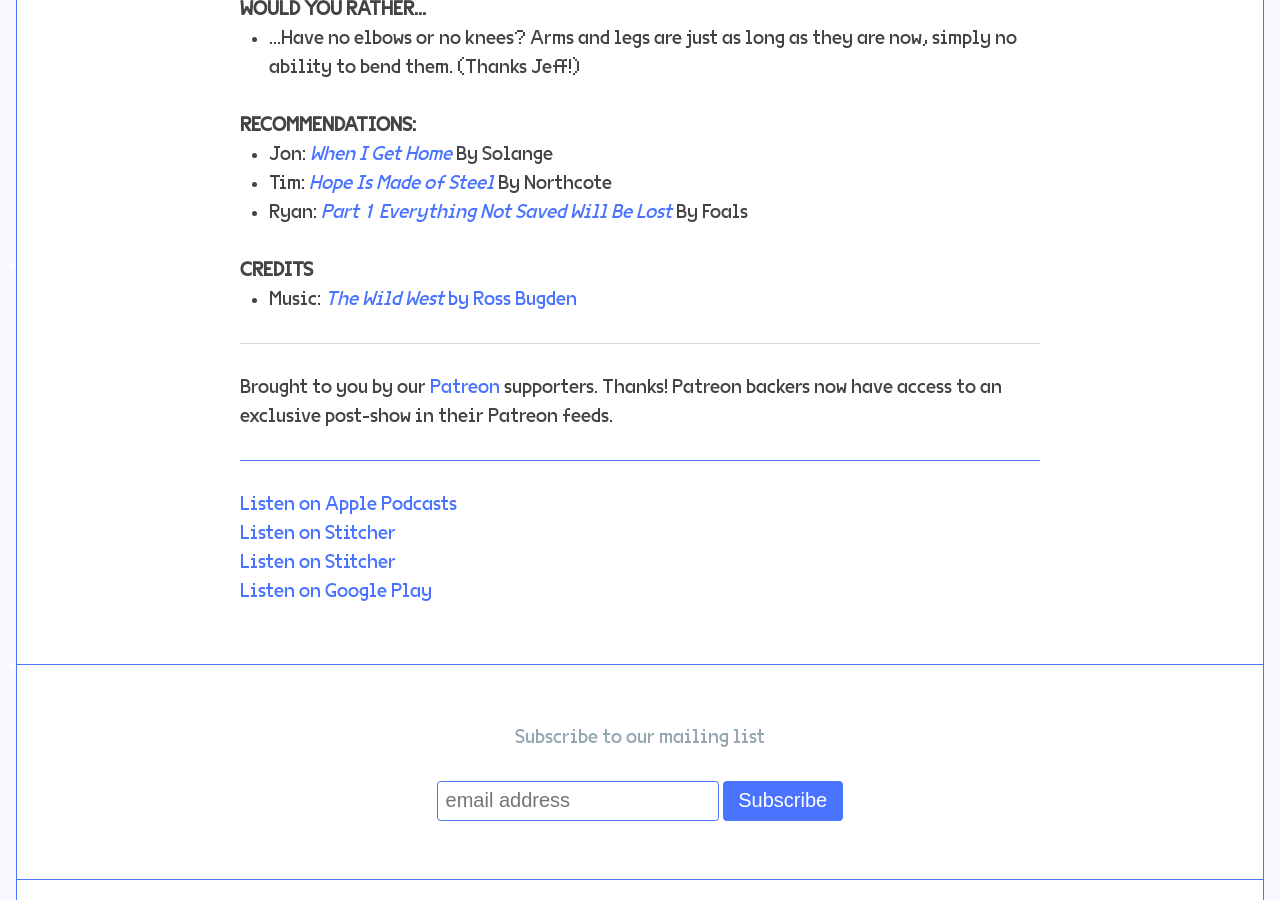
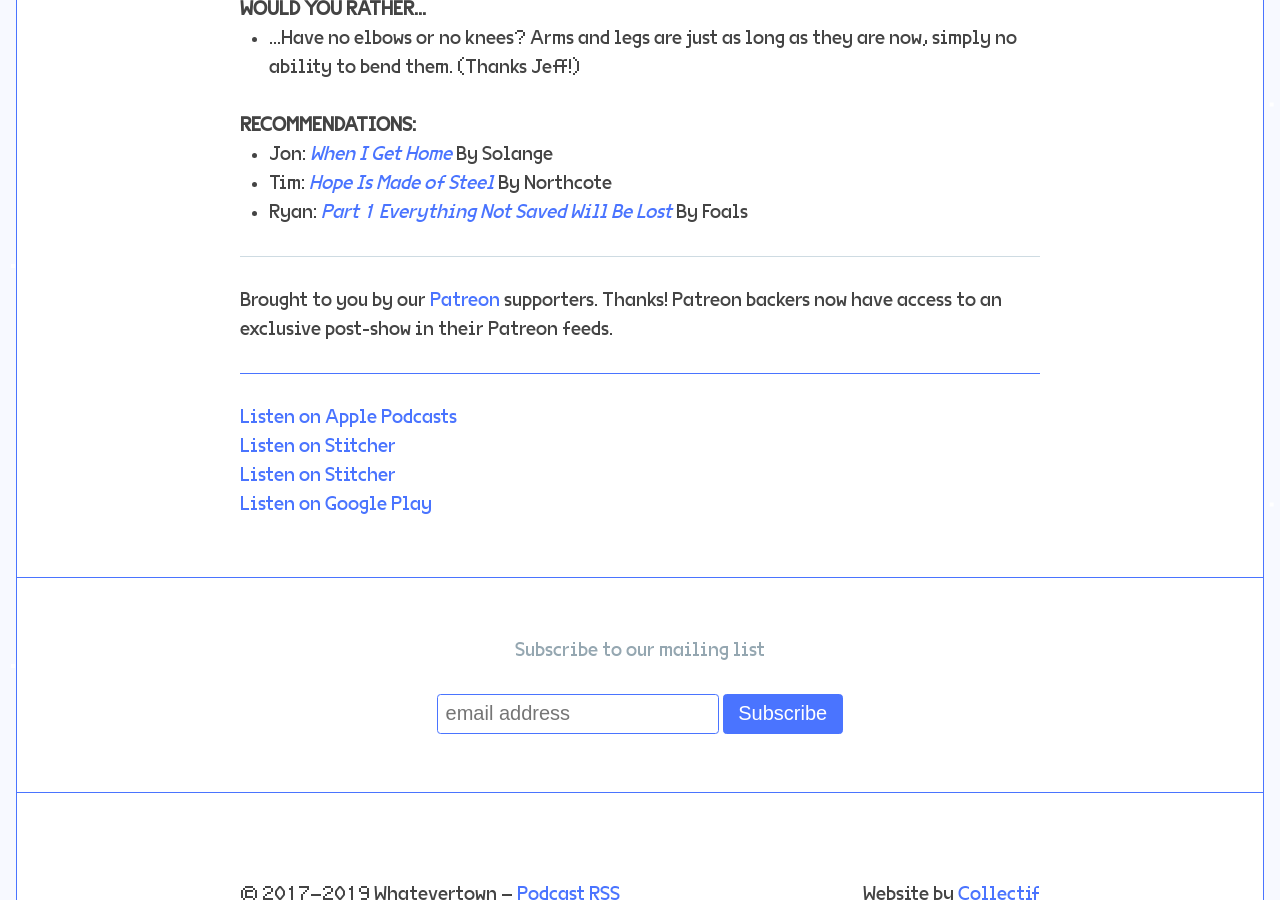
Before and after one commit to jondueck/whatevertown, a Jekyll site: the page built from _posts/2019-03-12-number-41.markdown, in a window 1280 px wide and 900 px high, scrolled down 519 px. Built offline with Jekyll 4.4.1, drawn with Linux system fonts in a browser that asks for light colours; some web fonts are replaced; our own code applies the rules of GitHub Pages for plain Markdown files; comment, search, counter and statistics services are not loaded.

Commit message:
Updated Number 41

```diff
--- a/_posts/2019-03-12-number-41.markdown
+++ b/_posts/2019-03-12-number-41.markdown
@@ -34,9 +34,6 @@ season: 2
 - Tim: [*Hope Is Made of Steel*](https://open.spotify.com/album/7tefnClE8qN0ueSP3AX8mP?si=-oGghoabShGHjJPVvwUoww) By Northcote
 - Ryan: [*Part 1 Everything Not Saved Will Be Lost*](https://open.spotify.com/album/7tefnClE8qN0ueSP3AX8mP?si=-oGghoabShGHjJPVvwUoww) By Foals
 
-### Credits
-- Music: [*The Wild West* by Ross Bugden](https://www.youtube.com/watch?v=VDPMAuv-3nk)
-
 ---
 
 Brought to you by our [Patreon](https://www.patreon.com/whatevertown) supporters. Thanks! Patreon backers now have access to an exclusive post-show in their Patreon feeds.
```
